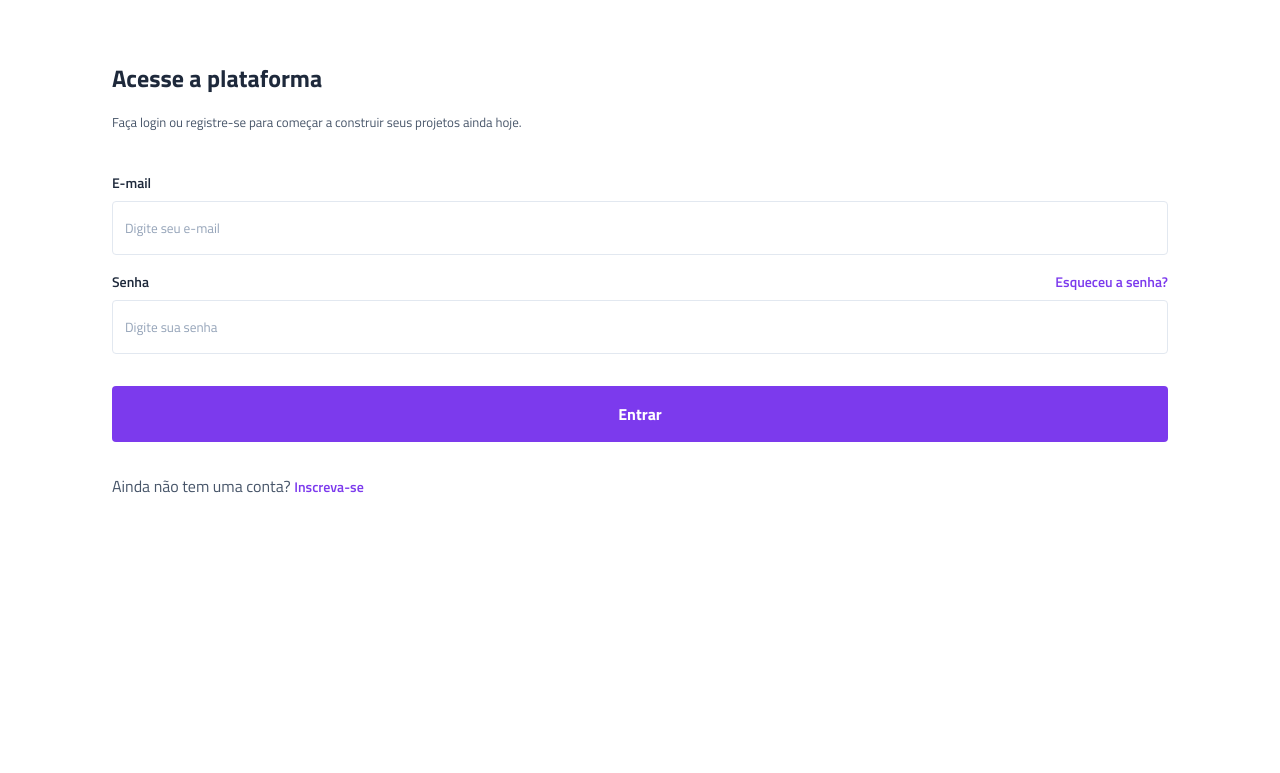
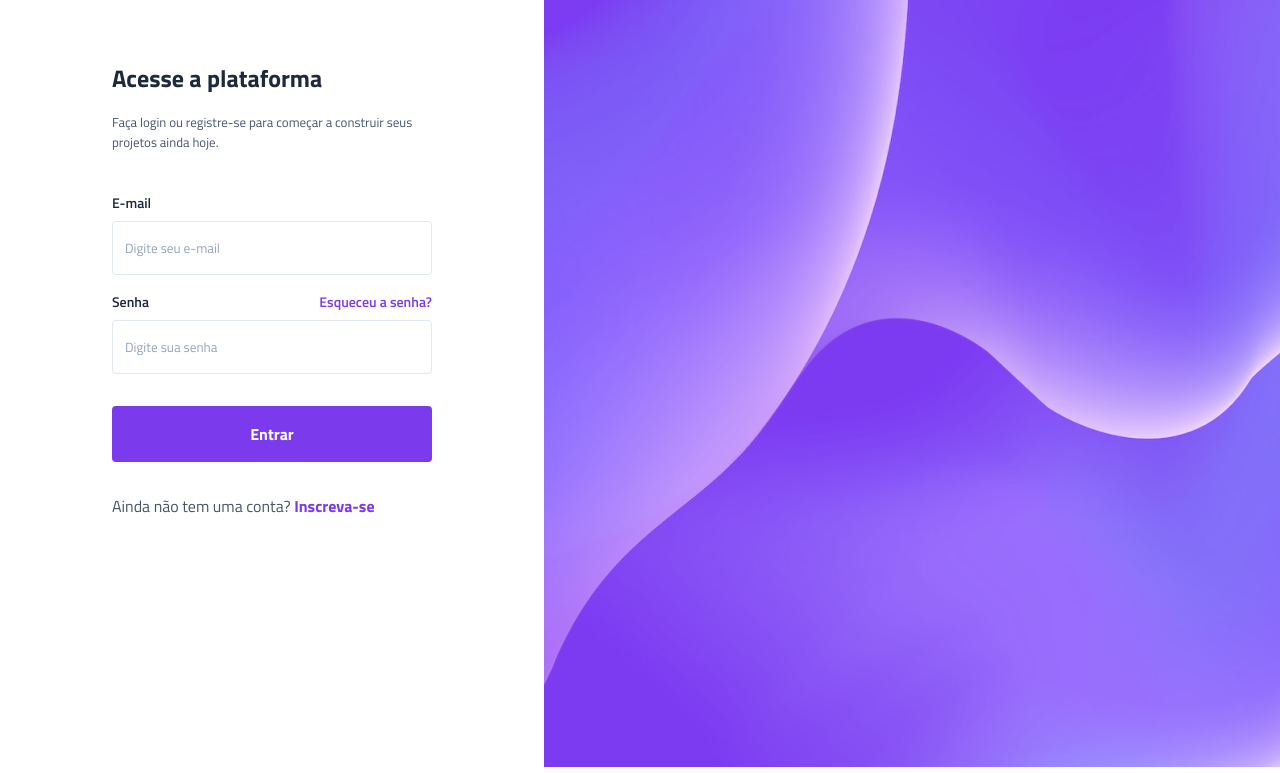
Before and after one commit to Gabriel-Scuoteguazza-12ATE/projeto-vertigo, a plain HTML site: page index.html in a window 1280 px wide. Shown: the part 133-906 px from the top of the page. Before the commit the page ends 800 px from the top, so only its background shows below. Drawn offline with Linux system fonts and the light colour scheme.

Commit message:
Inserção do backgruond desktop

```diff
--- a/index.html
+++ b/index.html
@@ -48,6 +48,9 @@
             </section>
         </main>
     </div>
+    <div class="bg-desktop">
+        <img src="./Imagens/im g.png" alt="backgroud desktop">
+    </div>
 </body>
 
 </html>
--- a/style.css
+++ b/style.css
@@ -109,12 +109,19 @@ main {
     color: var(--gray-600);
 }
 
-.login > a {
+.login > p a {
     font-weight: 700;
     font-size: 1rem;
 }
 
+.bg-desktop {
+    display: none;
+}
+
 @media(min-width: 1000px) {
+    body {
+        display: flex;
+    }
     header {
         background: none;
         justify-content: flex-start;
@@ -128,4 +135,14 @@ main {
     main {
         padding-inline: 7rem;
     }
+
+    .conteudo {
+        width: 100%;
+    }
+
+    .bg-desktop {
+        display: block;
+        width: 100%;
+
+    }
 }
```
Also changed, not shown: Imagens/im g.png (renamed from Imagens/img (1).png).
